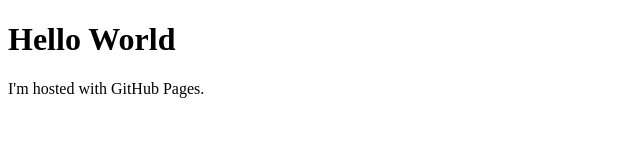
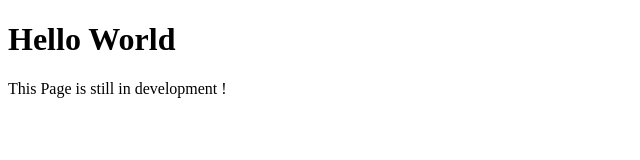
Before and after one commit to ranjithh-github/cherrywaffle.github.io, a plain HTML site: page index.html in a window 1280 px wide. Shown: the full height of the page, 0-640 px from the left. Drawn offline with Linux system fonts and the light colour scheme.

Commit message:
Update index.html

```diff
--- a/index.html
+++ b/index.html
@@ -2,6 +2,6 @@
 <html>
 <body>
 <h1>Hello World</h1>
-<p>I'm hosted with GitHub Pages.</p>
+<p>This Page is still in development !</p>
 </body>
 </html>
```
